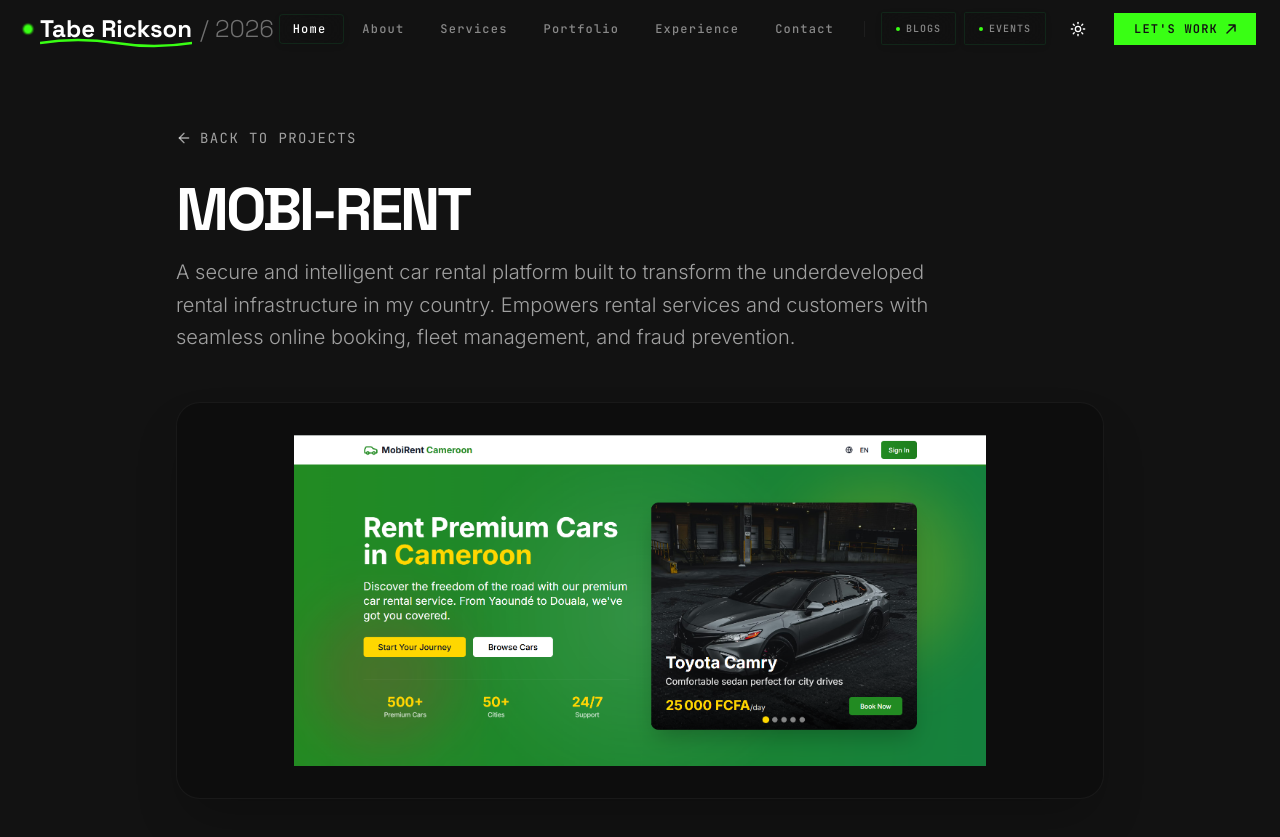
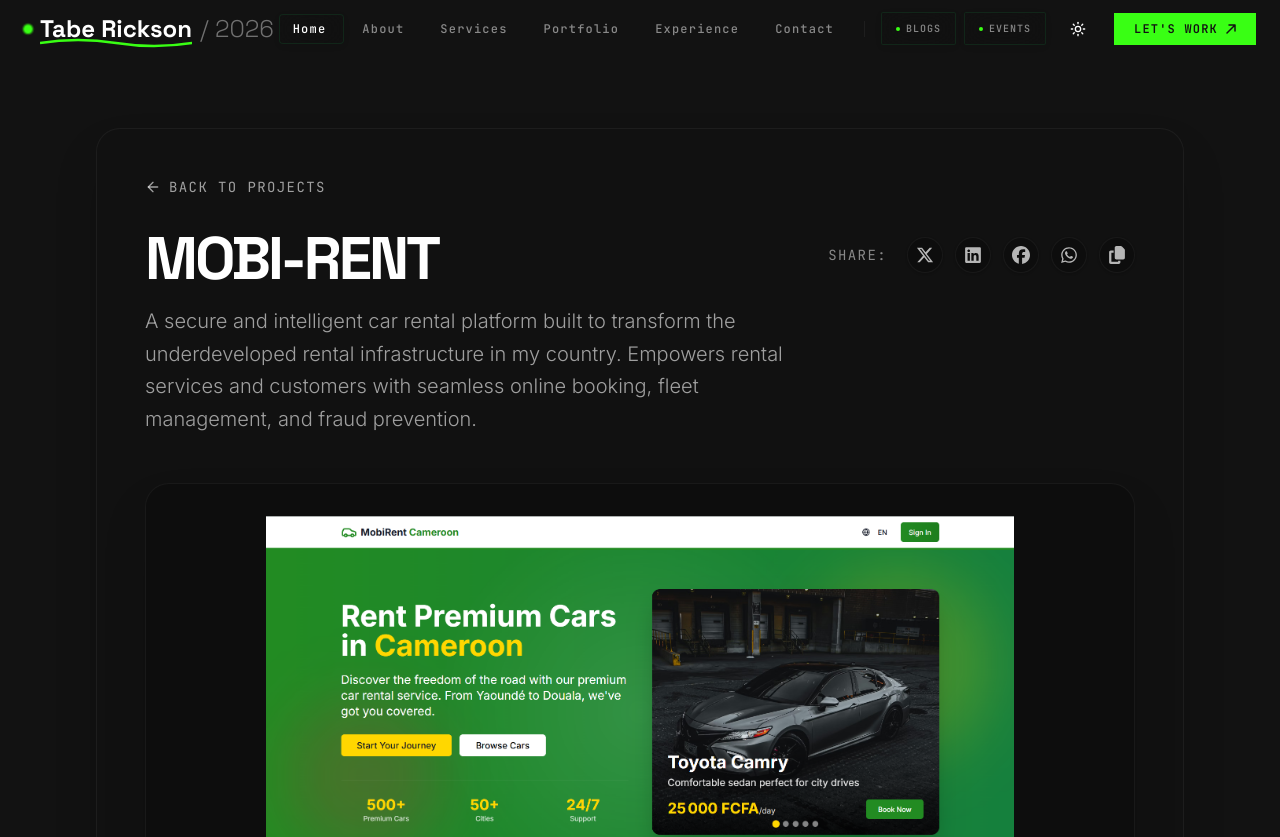
Before and after one commit to rickytabe/Tabe-Rickson-Portfolio, a Next.js app: page /projects/mobi-rent in a window 1280 px wide. Shown: the top 837 px of the page. Built offline with nearby package versions, Linux system fonts and the light colour scheme.

Commit message:
feat: add ShareWidget component and integrate it into blog and project detail pages

```diff
--- a/src/app/blog/[slug]/page.tsx
+++ b/src/app/blog/[slug]/page.tsx
@@ -10,6 +10,7 @@ import { ArrowLeft } from "lucide-react";
 import { createImageUrlBuilder } from "@sanity/image-url";
 import { getPageViews } from "@/lib/vercel/analytics";
 import Image from "next/image";
+import ShareWidget from "../../components/ShareWidget";
 
 const builder = createImageUrlBuilder(client);
 function urlFor(source: any) {
@@ -80,12 +81,15 @@ export default async function BlogPostPage({ params }: Props) {
       <div className="flex flex-col min-h-screen overflow-x-clip relative z-10">
         <Navbar />
 
-        <article className="flex-1 pt-32 pb-20 px-6 md:px-12 max-w-4xl mx-auto w-full">
+        <div className="flex-1 pt-32 pb-20 px-4 md:px-8 max-w-5xl mx-auto w-full">
+          <article className="bg-background/80 backdrop-blur-2xl border border-card-border rounded-3xl p-6 md:p-12 shadow-2xl">
             <Link href="/blog" className="inline-flex items-center gap-2 text-foreground/60 hover:text-[#39FF14] transition-colors mb-8 font-mono text-sm uppercase tracking-widest">
               <ArrowLeft size={16} /> Back to Blog
             </Link>
 
             <header className="mb-10">
+              <div className="flex flex-col md:flex-row md:items-center justify-between gap-6">
+                <div>
                   <div className="flex items-center gap-2 text-[#39FF14] font-mono text-sm mb-4">
                     <span>{new Date(post.publishedAt).toLocaleDateString("en-US", { year: 'numeric', month: 'long', day: 'numeric' })}</span>
                     {views !== null && (
@@ -98,6 +102,11 @@ export default async function BlogPostPage({ params }: Props) {
                   <h1 className="text-4xl md:text-5xl lg:text-6xl font-black font-sans tracking-tight mb-6">
                     {post.title}
                   </h1>
+                </div>
+              </div>
+              <div className="shrink-0">
+                  <ShareWidget url={`/blog/${slug}`} title={post.title} />
+                </div>
             </header>
 
             {post.mainImage && (
@@ -121,6 +130,7 @@ export default async function BlogPostPage({ params }: Props) {
             </div>
           </article>
         </div>
+      </div>
     </InteractiveBackground>
   );
 }
--- /dev/null
+++ b/src/app/components/ShareWidget.tsx
@@ -0,0 +1,79 @@
+"use client";
+
+import { useState, useEffect } from "react";
+import { FaXTwitter, FaLinkedin, FaFacebook, FaWhatsapp, FaCheck, FaCopy } from "react-icons/fa6";
+
+type ShareWidgetProps = {
+  url: string;
+  title: string;
+};
+
+export default function ShareWidget({ url, title }: ShareWidgetProps) {
+  const [copied, setCopied] = useState(false);
+  const [fullUrl, setFullUrl] = useState("");
+
+  useEffect(() => {
+    // Ensuring this only runs on the client to avoid hydration mismatch
+    setFullUrl(`${window.location.origin}${url}`);
+  }, [url]);
+
+  const handleCopy = async () => {
+    try {
+      await navigator.clipboard.writeText(fullUrl || `https://taberickson.com${url}`);
+      setCopied(true);
+      setTimeout(() => setCopied(false), 2000);
+    } catch (err) {
+      console.error("Failed to copy", err);
+    }
+  };
+
+  const shareUrl = fullUrl || `https://taberickson.com${url}`;
+
+  const shareLinks = [
+    {
+      name: "Twitter",
+      icon: <FaXTwitter size={18} />,
+      href: `https://twitter.com/intent/tweet?text=${encodeURIComponent(title)}&url=${encodeURIComponent(shareUrl)}`,
+    },
+    {
+      name: "LinkedIn",
+      icon: <FaLinkedin size={18} />,
+      href: `https://www.linkedin.com/sharing/share-offsite/?url=${encodeURIComponent(shareUrl)}`,
+    },
+    {
+      name: "Facebook",
+      icon: <FaFacebook size={18} />,
+      href: `https://www.facebook.com/sharer/sharer.php?u=${encodeURIComponent(shareUrl)}`,
+    },
+    {
+      name: "WhatsApp",
+      icon: <FaWhatsapp size={18} />,
+      href: `https://api.whatsapp.com/send?text=${encodeURIComponent(title + " " + shareUrl)}`,
+    }
+  ];
+
+  return (
+    <div className="flex items-center gap-3">
+      <span className="text-sm font-mono text-foreground/50 uppercase tracking-widest mr-2">Share:</span>
+      {shareLinks.map((link) => (
+        <a
+          key={link.name}
+          href={link.href}
+          target="_blank"
+          rel="noopener noreferrer"
+          className="p-2 rounded-full border border-card-border bg-card-bg text-foreground/70 hover:text-[#39FF14] hover:border-[#39FF14]/50 transition-all shadow-sm"
+          aria-label={`Share on ${link.name}`}
+        >
+          {link.icon}
+        </a>
+      ))}
+      <button
+        onClick={handleCopy}
+        className="p-2 rounded-full border border-card-border bg-card-bg text-foreground/70 hover:text-[#39FF14] hover:border-[#39FF14]/50 transition-all shadow-sm"
+        aria-label="Copy link"
+      >
+        {copied ? <FaCheck size={18} className="text-[#39FF14]" /> : <FaCopy size={18} />}
+      </button>
+    </div>
+  );
+}
--- a/src/app/projects/[slug]/page.tsx
+++ b/src/app/projects/[slug]/page.tsx
@@ -4,6 +4,7 @@ import Image from "next/image";
 import Link from "next/link";
 import { Metadata } from "next";
 import { ExternalLink, ArrowLeft } from "lucide-react";
+import ShareWidget from "../../components/ShareWidget";
 
 const GithubIcon = ({ size = 20, className }: { size?: number, className?: string }) => (
   <svg width={size} height={size} className={className} viewBox="0 0 24 24" fill="currentColor">
@@ -73,7 +74,8 @@ export default async function ProjectPage({ params }: Props) {
   });
 
   return (
-    <article className="min-h-screen pt-32 pb-20 px-6 md:px-12 max-w-5xl mx-auto">
+    <div className="min-h-screen pt-32 pb-20 px-4 md:px-8 max-w-6xl mx-auto w-full">
+      <article className="bg-background/80 backdrop-blur-2xl border border-card-border rounded-3xl p-6 md:p-12 shadow-2xl">
         {/* JSON-LD Structured Data */}
         <script
           type="application/ld+json"
@@ -102,6 +104,8 @@ export default async function ProjectPage({ params }: Props) {
 
         {/* Header */}
         <header className="mb-12">
+          <div className="flex flex-col md:flex-row md:items-start justify-between gap-6">
+            <div>
               <div className="flex items-center gap-4 mb-4">
                 <h1 className="text-4xl md:text-6xl font-black font-sans tracking-tighter uppercase text-foreground">
                   {project.name}
@@ -116,6 +120,11 @@ export default async function ProjectPage({ params }: Props) {
               <p className="text-xl text-foreground/60 font-light font-inter max-w-3xl leading-relaxed">
                 {project.description}
               </p>
+            </div>
+            <div className="flex-shrink-0 md:pt-2">
+              <ShareWidget url={`/projects/${project.slug}`} title={project.name} />
+            </div>
+          </div>
         </header>
 
         {/* Main Image */}
@@ -191,5 +200,6 @@ export default async function ProjectPage({ params }: Props) {
 
         </div>
       </article>
+    </div>
   );
 }
```
Lines whose indentation alone changed are shown as unchanged.
